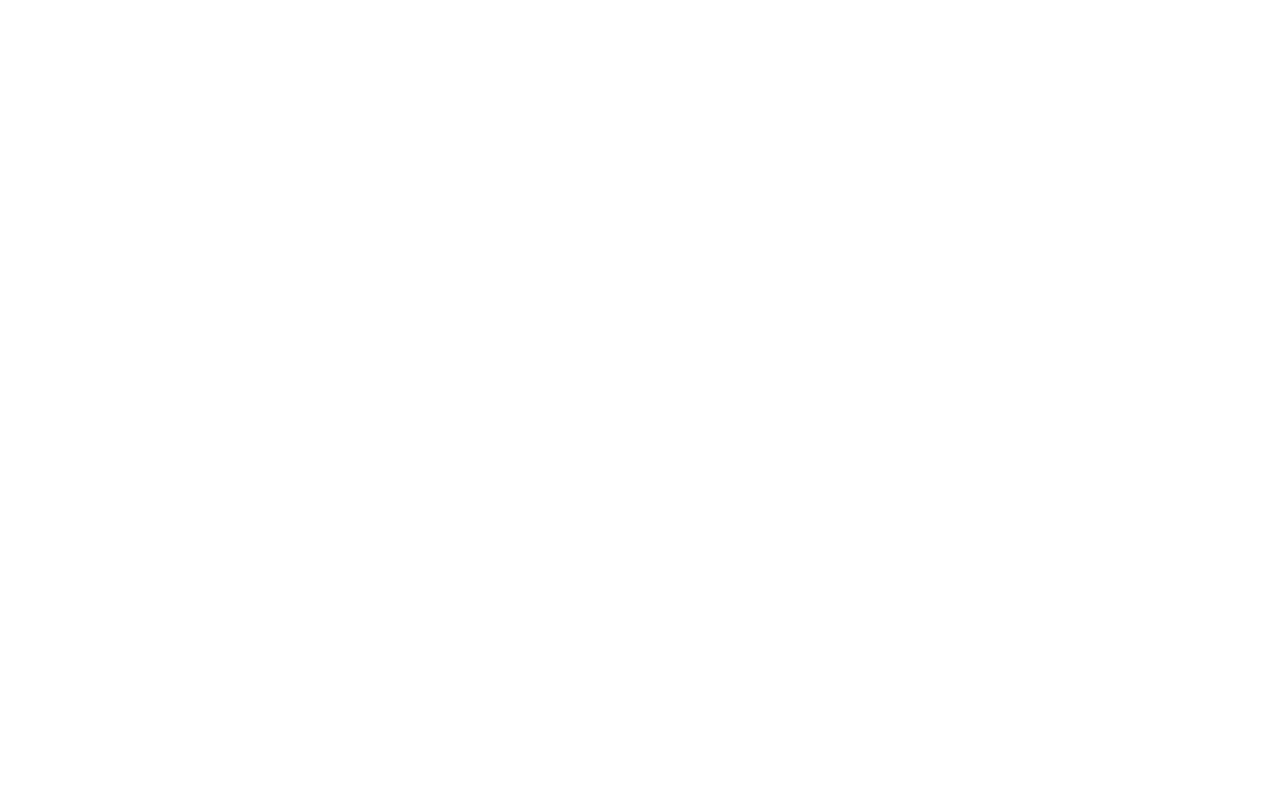
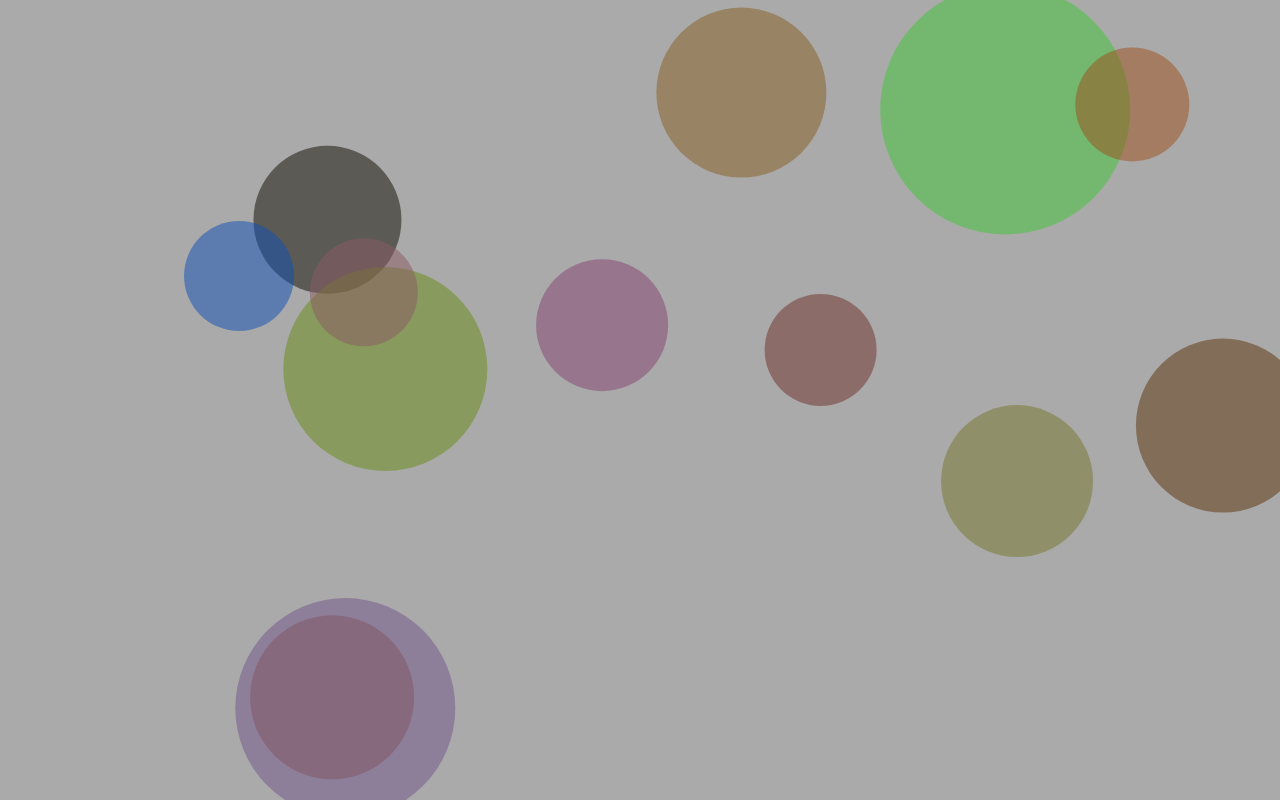
Before and after one commit to mrz004/simple-canvas-bubble, a plain HTML site: page index.html in a window 1280 px wide. Drawn offline with Linux system fonts and the light colour scheme; the site is published under a folder, as on GitHub Pages, so addresses that start at the root find nothing.

Commit message:
Update index.html

```diff
--- a/index.html
+++ b/index.html
@@ -6,8 +6,8 @@
     <meta name="viewport" content="width=device-width, initial-scale=1.0" />
     <title>Simple Canvas Bubbles | mrz</title>
 
-    <script type="module" crossorigin src="/assets/index-109cc1b8.js"></script>
-    <link rel="stylesheet" href="/assets/index-395cad8f.css">
+    <script type="module" crossorigin src="assets/index-109cc1b8.js"></script>
+    <link rel="stylesheet" href="assets/index-395cad8f.css">
   </head>
   <body>
     <div id="app"></div>
```
